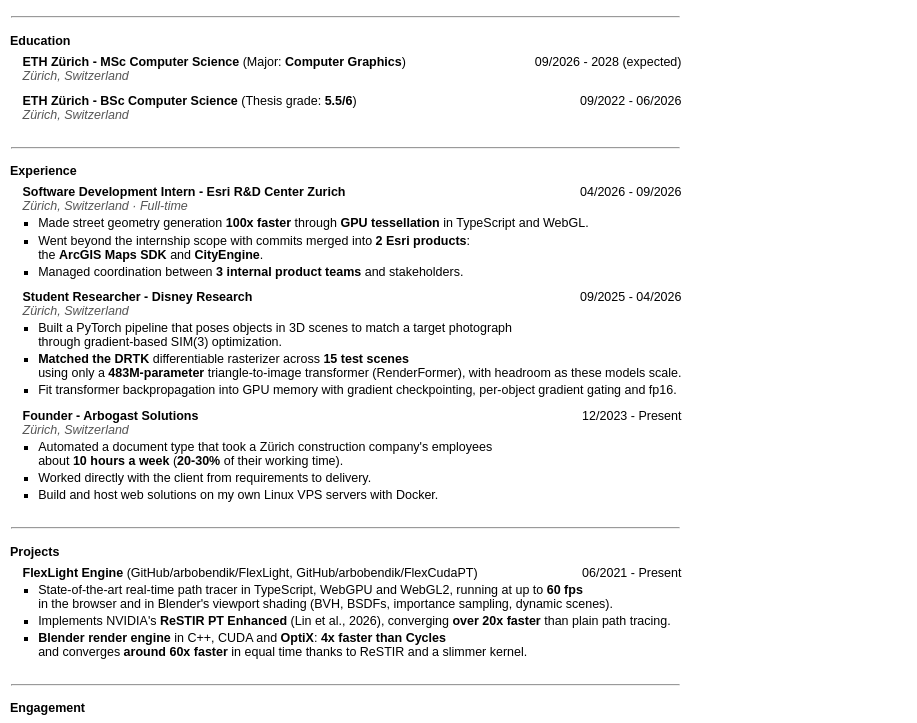
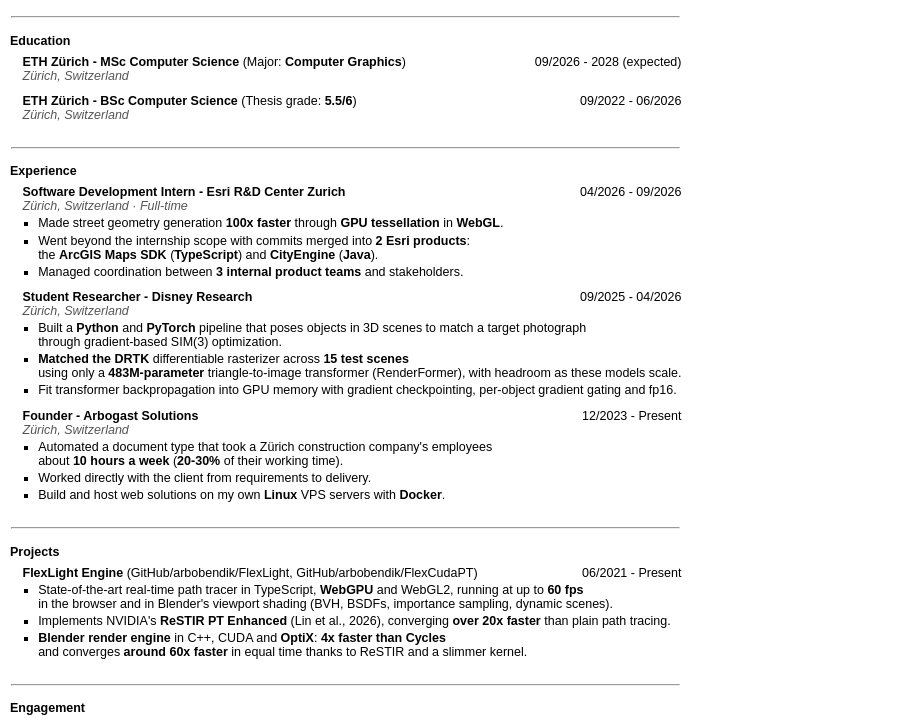
Before and after one commit to arbobendik/CV, a website: page resume.html in a window 1280 px wide. Shown: the part 59-782 px from the top of the page, without its empty margins (0-917 px from the left). Drawn offline with Linux system fonts and the light colour scheme.

Commit message:
feat(resume): tie skills to experience and bold them

```diff
--- a/resume.html
+++ b/resume.html
@@ -117,8 +117,8 @@
             <div class="entry_head"><span><b>Software Development Intern - Esri R&amp;D Center Zurich</b></span><span>04/2026 - 09/2026</span></div>
             <div class="place">Zürich, Switzerland · Full-time</div>
             <ul type="square" style="margin: 2px 0 0 0; padding-left: 1.25rem;">
-              <li>Made street geometry generation <b>100x faster</b> through <b>GPU tessellation</b> in TypeScript and WebGL.</li>
-              <li>Went beyond the internship scope with commits merged into <b>2 Esri products</b>:<br>the <b>ArcGIS Maps SDK</b> and <b>CityEngine</b>.</li>
+              <li>Made street geometry generation <b>100x faster</b> through <b>GPU tessellation</b> in <b>WebGL</b>.</li>
+              <li>Went beyond the internship scope with commits merged into <b>2 Esri products</b>:<br>the <b>ArcGIS Maps SDK</b> (<b>TypeScript</b>) and <b>CityEngine</b> (<b>Java</b>).</li>
               <li>Managed coordination between <b>3 internal product teams</b> and stakeholders.</li>
             </ul>
           </td>
@@ -128,7 +128,7 @@
             <div class="entry_head"><span><b>Student Researcher - Disney Research</b></span><span>09/2025 - 04/2026</span></div>
             <div class="place">Zürich, Switzerland</div>
             <ul type="square" style="margin: 2px 0 0 0; padding-left: 1.25rem;">
-              <li>Built a PyTorch pipeline that poses objects in 3D scenes to match a target photograph<br>through gradient-based SIM(3) optimization.</li>
+              <li>Built a <b>Python</b> and <b>PyTorch</b> pipeline that poses objects in 3D scenes to match a target photograph<br>through gradient-based SIM(3) optimization.</li>
               <li><b>Matched the DRTK</b> differentiable rasterizer across <b>15 test scenes</b><br>using only a <b>483M-parameter</b> triangle-to-image transformer (RenderFormer), with headroom as these models scale.</li>
               <li>Fit transformer backpropagation into GPU memory with gradient checkpointing, per-object gradient gating and fp16.</li>
             </ul>
@@ -141,7 +141,7 @@
             <ul type="square" style="margin: 2px 0 0 0; padding-left: 1.25rem;">
               <li>Automated a document type that took a Zürich construction company's employees<br>about <b>10 hours a week</b> (<b>20-30%</b> of their working time).</li>
               <li>Worked directly with the client from requirements to delivery.</li>
-              <li>Build and host web solutions on my own Linux VPS servers with Docker.</li>
+              <li>Build and host web solutions on my own <b>Linux</b> VPS servers with <b>Docker</b>.</li>
             </ul>
           </td>
         </tr>
@@ -151,7 +151,7 @@
           <td class="entry" colspan="4">
             <div class="entry_head"><span><b>FlexLight Engine</b> (GitHub/arbobendik/FlexLight, GitHub/arbobendik/FlexCudaPT)</span><span>06/2021 - Present</span></div>
             <ul type="square" style="margin: 2px 0 0 0; padding-left: 1.25rem;">
-              <li>State-of-the-art real-time path tracer in TypeScript, WebGPU and WebGL2, running at up to <b>60 fps</b><br>in the browser and in Blender's viewport shading (BVH, BSDFs, importance sampling, dynamic scenes).</li>
+              <li>State-of-the-art real-time path tracer in TypeScript, <b>WebGPU</b> and WebGL2, running at up to <b>60 fps</b><br>in the browser and in Blender's viewport shading (BVH, BSDFs, importance sampling, dynamic scenes).</li>
               <li>Implements NVIDIA's <b>ReSTIR PT Enhanced</b> (Lin et al., 2026), converging <b>over 20x faster</b> than plain path tracing.</li>
               <li><b>Blender render engine</b> in C++, CUDA and <b>OptiX</b>: <b>4x faster than Cycles</b><br>and converges <b>around 60x faster</b> in equal time thanks to ReSTIR and a slimmer kernel.</li>
             </ul>
```
